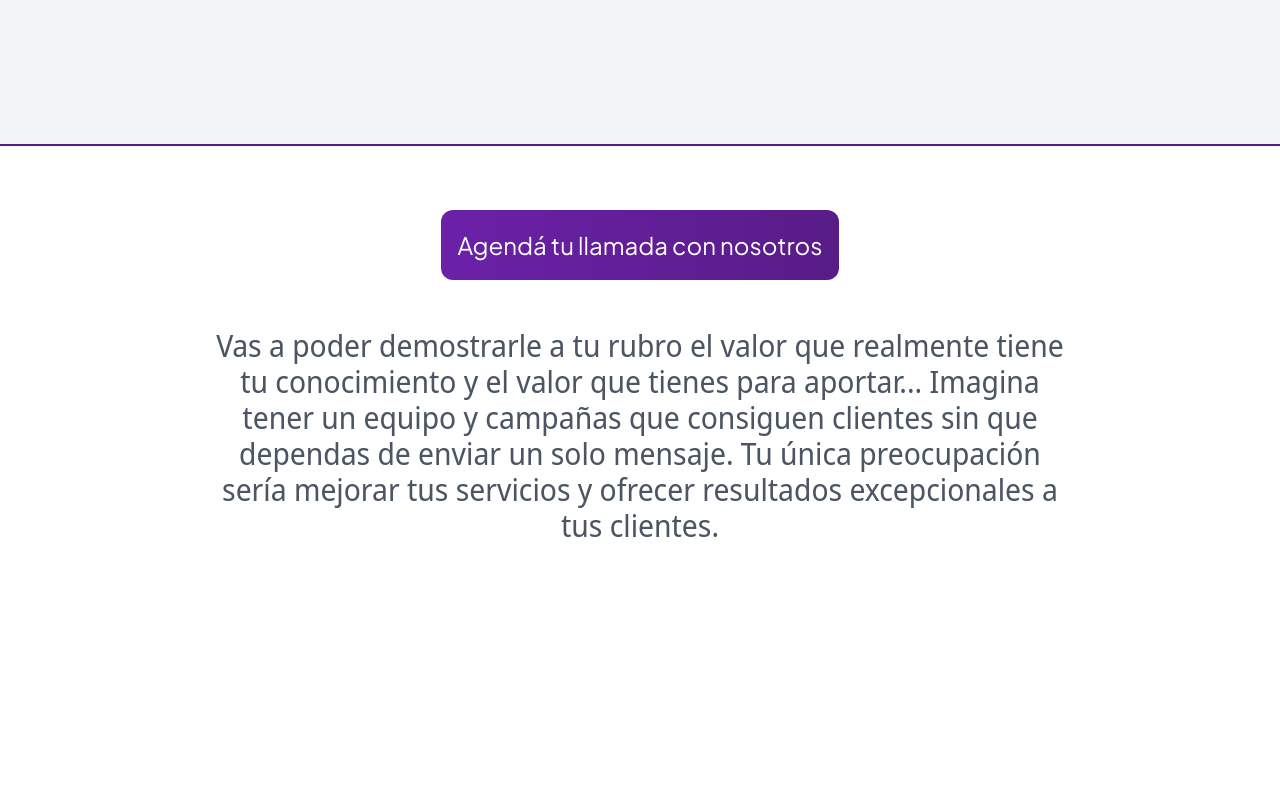
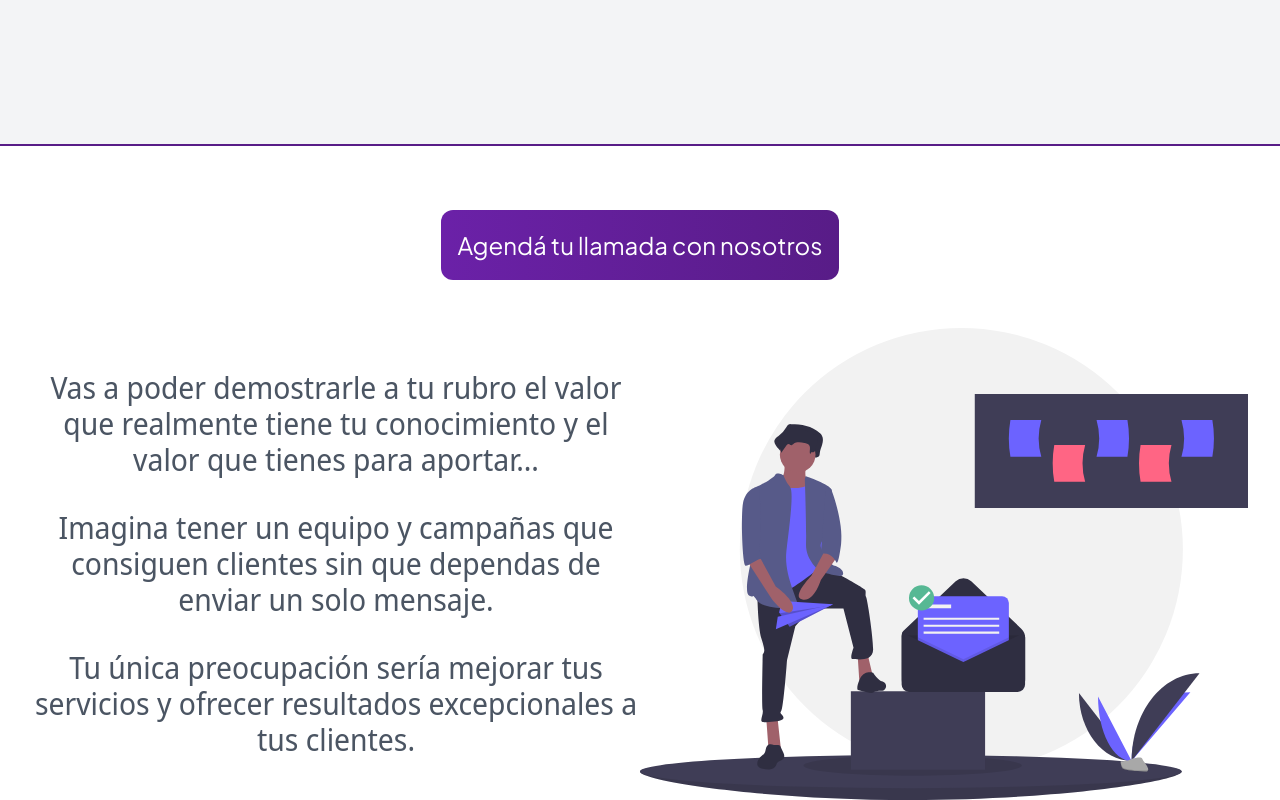
Before and after one commit to NAlonsoBulacio/DoctorSales, a React (Create React App) app in the folder frontend/: page / in a window 1280 px wide. Shown: the part 3658-4458 px from the top of the page. Before the commit the page ends 4204 px from the top, so only its background shows below. Built offline with nearby package versions, Linux system fonts and the light colour scheme.

Commit message:
doctor sales

```diff
--- a/frontend/src/Componentes/HelpYou/HelpYou.jsx
+++ b/frontend/src/Componentes/HelpYou/HelpYou.jsx
@@ -1,6 +1,7 @@
 import React from "react";
 import { FaHandshake } from "react-icons/fa";
 import PilaresDoctor from "../PilaresDoctor/PilaresDoctor";
+import value from '../../Multimedia/value.svg'
 const HelpYou = () => {
   return (
     <div className="w-full">
@@ -41,15 +42,32 @@ const HelpYou = () => {
             Agendá tu llamada con nosotros
           </button>
         </div>
-        <div className="flex justify-center items-center">
-          <h1 className="w-2/3 text-3xl font-noto-300 text-gray-600">
-            Vas a poder demostrarle a tu rubro el valor que realmente tiene tu
-            conocimiento y el valor que tienes para aportar... Imagina tener un
-            equipo y campañas que consiguen clientes sin que dependas de enviar
-            un solo mensaje. Tu única preocupación sería mejorar tus servicios y
-            ofrecer resultados excepcionales a tus clientes.
-          </h1>
+        <div className="flex flex-wrap justify-center items-center px-8">
+          <div className="w-1/2 space-y-8">
+            <div className="flex justify-center items-center">
+              <h1 className="w-full text-3xl font-noto-300 text-gray-600">
+                Vas a poder demostrarle a tu rubro el valor que realmente tiene
+                tu conocimiento y el valor que tienes para aportar...
+              </h1>
+            </div>
+            <div className="flex justify-center items-center">
+              <h1 className="w-full text-3xl font-noto-300 text-gray-600">
+                Imagina tener un equipo y campañas que consiguen clientes sin
+                que dependas de enviar un solo mensaje.
+              </h1>
+            </div>
+            <div className="flex justify-center items-center">
+              <h1 className="w-full text-3xl font-noto-300 text-gray-600">
+                Tu única preocupación sería mejorar tus servicios y ofrecer
+                resultados excepcionales a tus clientes.
+              </h1>
+            </div>
+          </div>
+          <div className="w-1/2">
+            <img src={value} alt="valor" />
+          </div>
         </div>
+
         {/* <svg xmlns="http://www.w3.org/2000/svg" viewBox="0 0 1440 320" className="absolute bottom-0">
         <path fill="#ffffff" fill-opacity="1" d="M0,32L80,42.7C160,53,320,75,480,80C640,85,800,75,960,96C1120,117,1280,171,1360,197.3L1440,224L1440,320L1360,320C1280,320,1120,320,960,320C800,320,640,320,480,320C320,320,160,320,80,320L0,320Z"></path>
         </svg> */}
```
Also changed, not shown: frontend/src/Multimedia/value.svg (added).
